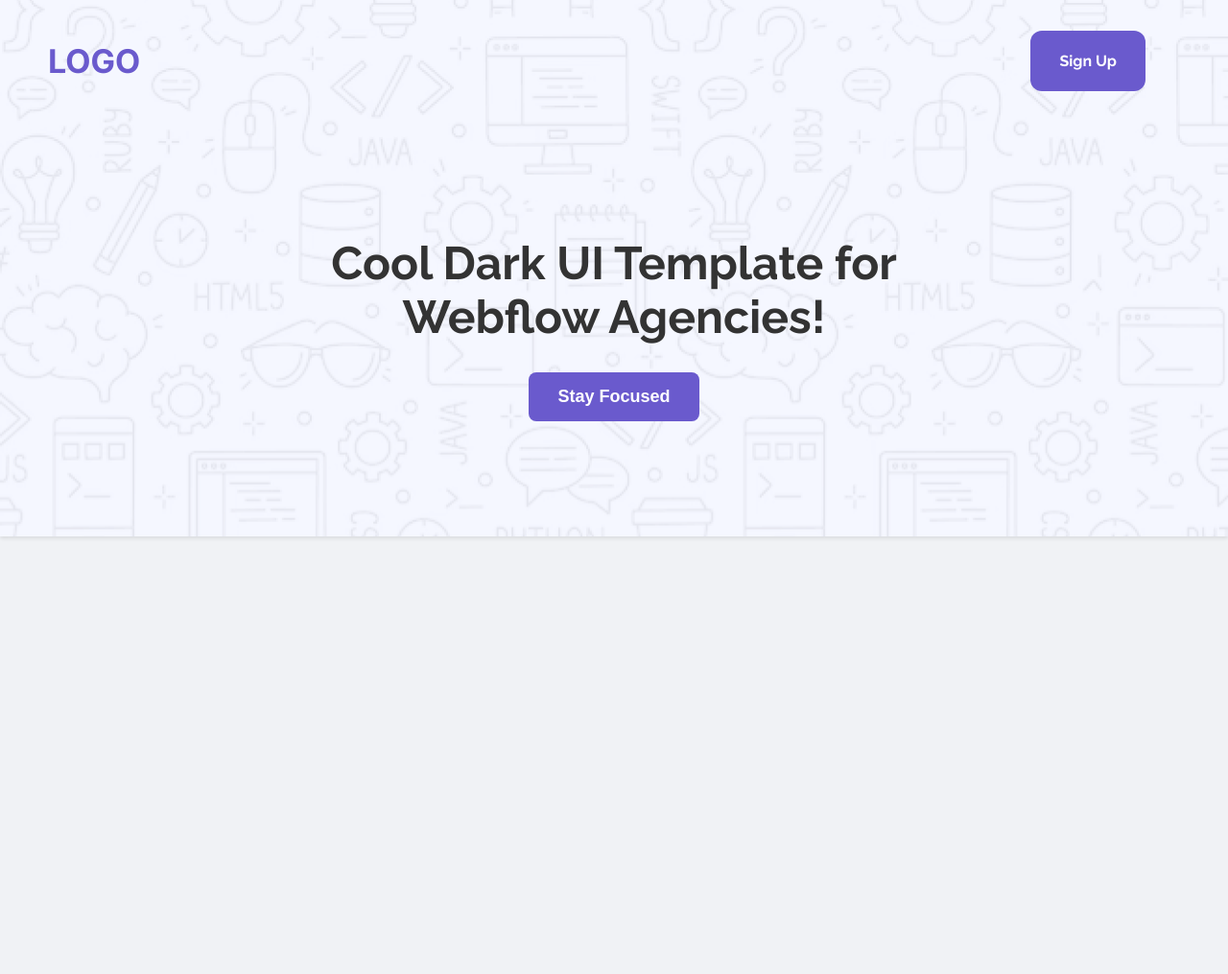
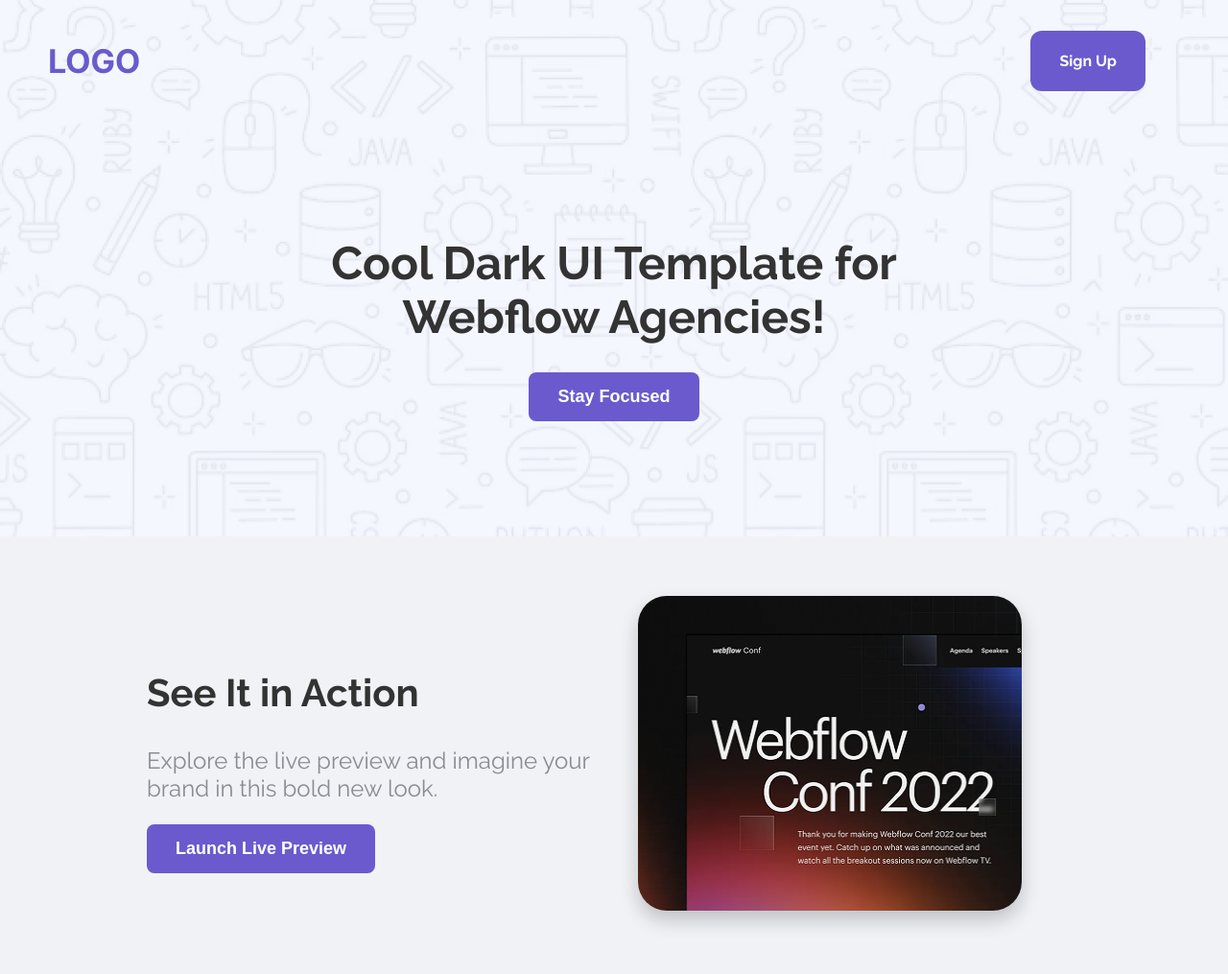
Before and after one commit to Farzanayesmin21/Assignment-01, a plain HTML site: page index.html in a window 1280 px wide. Shown: the whole page at 96% size. Before the commit the page ends 800 px from the top, so only its background shows below. Drawn offline with Linux system fonts and the light colour scheme.

Commit message:
added a action section

```diff
--- a/index.html
+++ b/index.html
@@ -29,3 +29,15 @@
         </section>
     </header>
     <main>
+   <!-- Action Section -->
+        <section class="action-section raleway-normal">
+            <div>
+                <h1>See It in Action</h1>
+                <p>Explore the live preview and imagine your <br> brand in this bold new look.</p>
+                <button class="primary-button button1">Launch Live Preview</button>
+            </div>
+
+            <div class="action-mini">
+                <img src="image/wc-mini.png">
+            </div>
+        </section>
--- a/style.css
+++ b/style.css
@@ -86,3 +86,34 @@
     margin-left: auto;
     margin-right: auto;
 }
+
+/* Action Section */
+.action-section {
+    display: flex;
+    justify-content: center;
+    align-items: center;
+    padding: 80px 50px;
+    gap: 50px;
+    background-color: #f0f2f5;
+
+    padding: 62px 62px 62px 0;
+}
+
+.action-section h1 {
+    font-size: 40px;
+}
+
+.action-section p {
+    font-size: 24px;
+    margin-bottom: 23px;
+    gap: auto;
+    color: rgba(37, 36, 50, 0.5);
+}
+
+.action-mini img {
+    border-radius: 30px;
+    box-shadow: 0 10px 20px rgba(0, 0, 0, 0.2);
+    max-width: 100%;
+    height: 328px;
+    width: 400px;
+}
```
